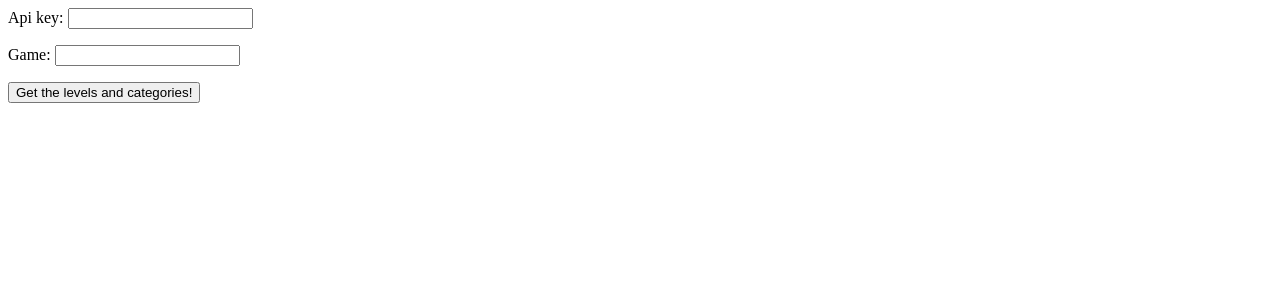
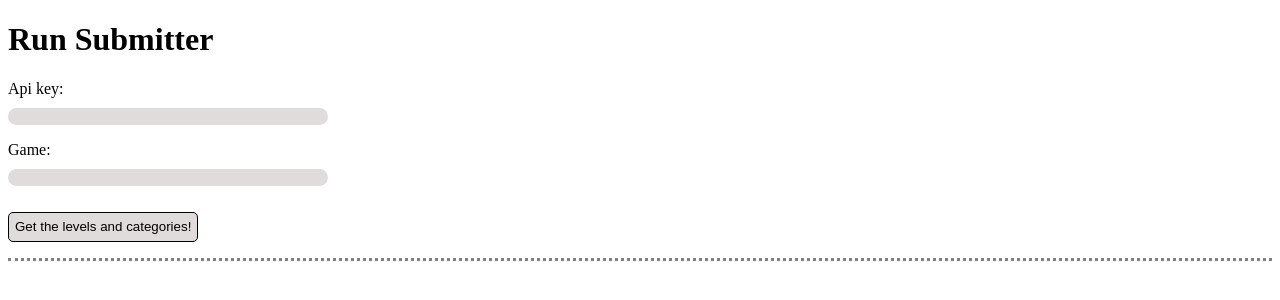
Before and after one commit to Bluestonex63/Run-submitter, a plain HTML site: page index.html in a window 1280 px wide. Drawn offline with Linux system fonts and the light colour scheme.

Commit message:
Added a bit of styling

```diff
--- a/index.html
+++ b/index.html
@@ -9,11 +9,14 @@
 </head>
 
 <body>
-  <form>
+    <h1>Run Submitter</h1>
+    <form>
 		<label>Api key:</label>
+        <br>
 		<input type="text" id="key">
 		<p></p>
 		<label>Game:</label>
+        <br>
 		<input type="text" id="game">
 	</form>
 	<p></p>
--- a/script.js
+++ b/script.js
@@ -29,6 +29,7 @@ button.addEventListener("click", async () => {
                     catsel.appendChild(opt)
                 })
 				form.appendChild(catlb)
+                form.appendChild(document.createElement("br"))
 				form.appendChild(catsel)
                 document.querySelector("#submission").innerHTML = ""
 				document.querySelector("#submission").appendChild(form)
@@ -49,9 +50,11 @@ button.addEventListener("click", async () => {
                     let catlb = document.createElement("label")
 				    catlb.innerHTML = "<label>Category: </label>"
                     form.appendChild(catlb)
+                    form.appendChild(document.createElement("br"))
                     form.appendChild(catsel)
                     form.appendChild(document.createElement("p"))
                     form.appendChild(lvllb)
+                    form.appendChild(document.createElement("br"))
                     form.appendChild(lvlsel)
                     document.querySelector("#submission").innerHTML = ""
                     document.querySelector("#submission").appendChild(form)
@@ -61,6 +64,7 @@ button.addEventListener("click", async () => {
                     let catlb = document.createElement("label")
 				    catlb.innerHTML = "<label>Category: </label>"
                     document.querySelector("#submissionform").appendChild(catlb)
+                    document.querySelector("#submissionform").appendChild(document.createElement("br"))
                     document.querySelector("#submissionform").appendChild(catsel)
                 }
             }
--- a/style.css
+++ b/style.css
@@ -0,0 +1,41 @@
+#submission {
+    border-top: dotted gray 3px;
+    padding-top: 20px;
+}
+input, select {
+    width:25%;
+    margin-top:10px;
+    border-radius: 10px;
+    border: 1px;
+    background-color: rgb(224, 220, 220);
+}
+
+button {
+    height: 30px;
+    margin-top:10px;
+    border-radius: 5px;
+    border: solid black 1px;
+    background-color: rgb(224, 220, 220);
+}
+button:hover {
+    height: 30px;
+    margin-top:10px;
+    border-radius: 5px;
+    border: solid black 1px;
+    background-color: rgb(206, 205, 205);
+}
+button:active {
+    height: 30px;
+    margin-top:10px;
+    border-radius: 5px;
+    border: solid black 1px;
+    background-color: rgb(190, 187, 187);
+}
+button:disabled {
+    height: 30px;
+    margin-top:10px;
+    border-radius: 5px;
+    border:1px;
+    background-color: rgb(234, 233, 233);
+    font-weight: lighter;
+}
```
